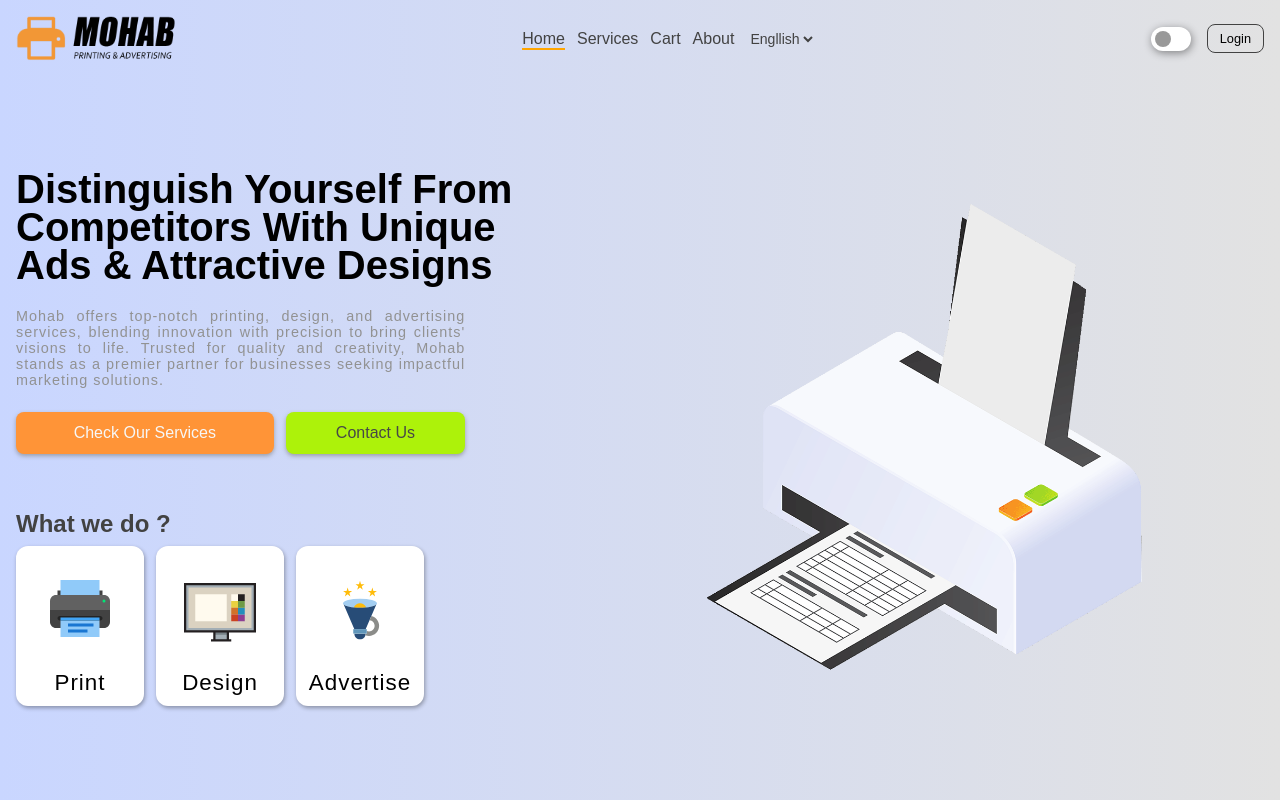
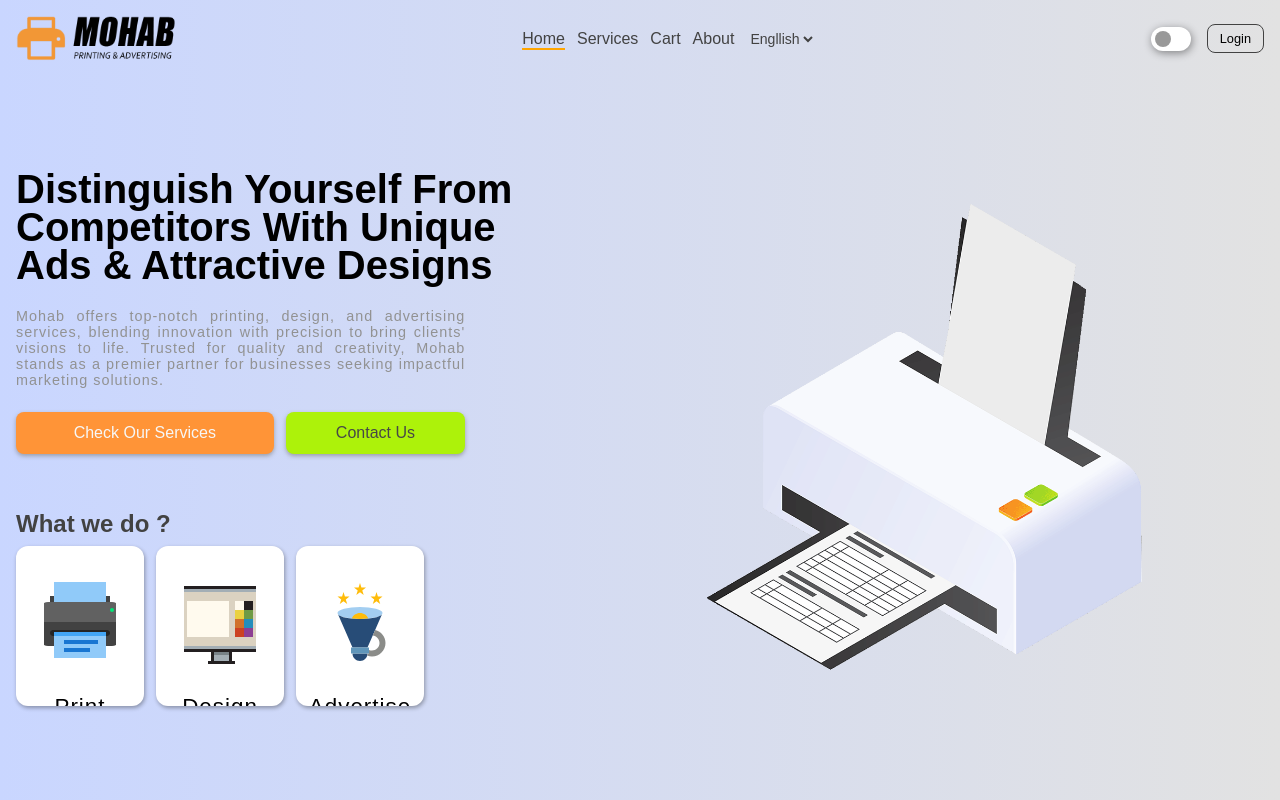
Before and after one commit to MoTarigOs/mohab, a Next.js app: page / in a window 1280 px wide. Shown: the top 800 px of the page. Built offline with nearby package versions, Linux system fonts and the light colour scheme.

Commit message:
third production commitment

```diff
--- a/styles/LandingSection.css
+++ b/styles/LandingSection.css
@@ -73,8 +73,10 @@
 
                     img {
                         width: 100%;
+                        max-width: 128px;
                         padding: 16px;
-                        height: auto;
+                        height: 100%;
+                        max-height: 128px;
                         margin-bottom: 4px;
                         object-fit: cover;
                     }
@@ -100,9 +102,10 @@
 
         img {
             width: 100%;
-            height: auto;
+            height: 100%;
+            max-width: 680px;
+            max-height: 600px;
             object-fit: cover;
-            scale: 1;
         }
 
         #orangeSpan {
```
